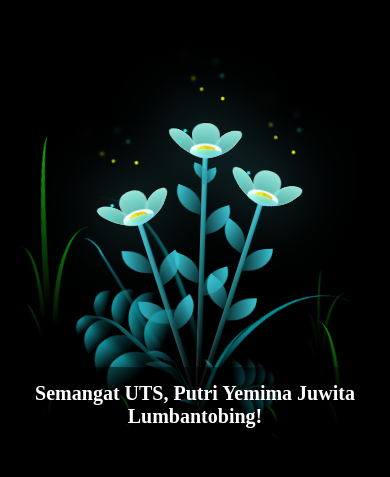
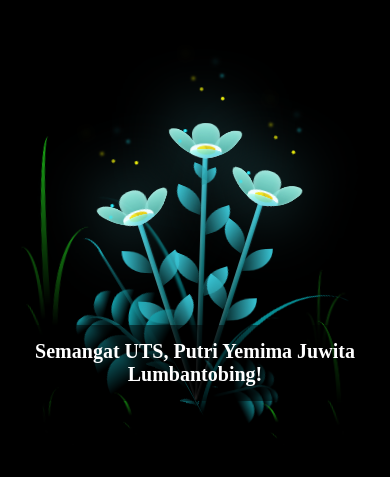
Before and after one commit to danielhutapea36/mima-s-flower, a plain HTML site: page index.html in a window 390 px wide. Shown: the part 359-836 px from the top of the page. Drawn offline with Linux system fonts and the light colour scheme.

Commit message:
Update CSS for overlay position and responsive adjustments

```diff
--- a/style.css
+++ b/style.css
@@ -988,7 +988,7 @@ body {
 /* Overlay transparan di bagian bawah */
 .overlay {
   position: fixed;
-  bottom: 5%; /* Naikkan posisi overlay 10% dari bawah */
+  bottom: 10%; /* Naikkan posisi overlay 10% dari bawah */
   width: 100%;
   background: rgba(0, 0, 0, 0.5); /* Warna hitam transparan */
   text-align: center;
```
